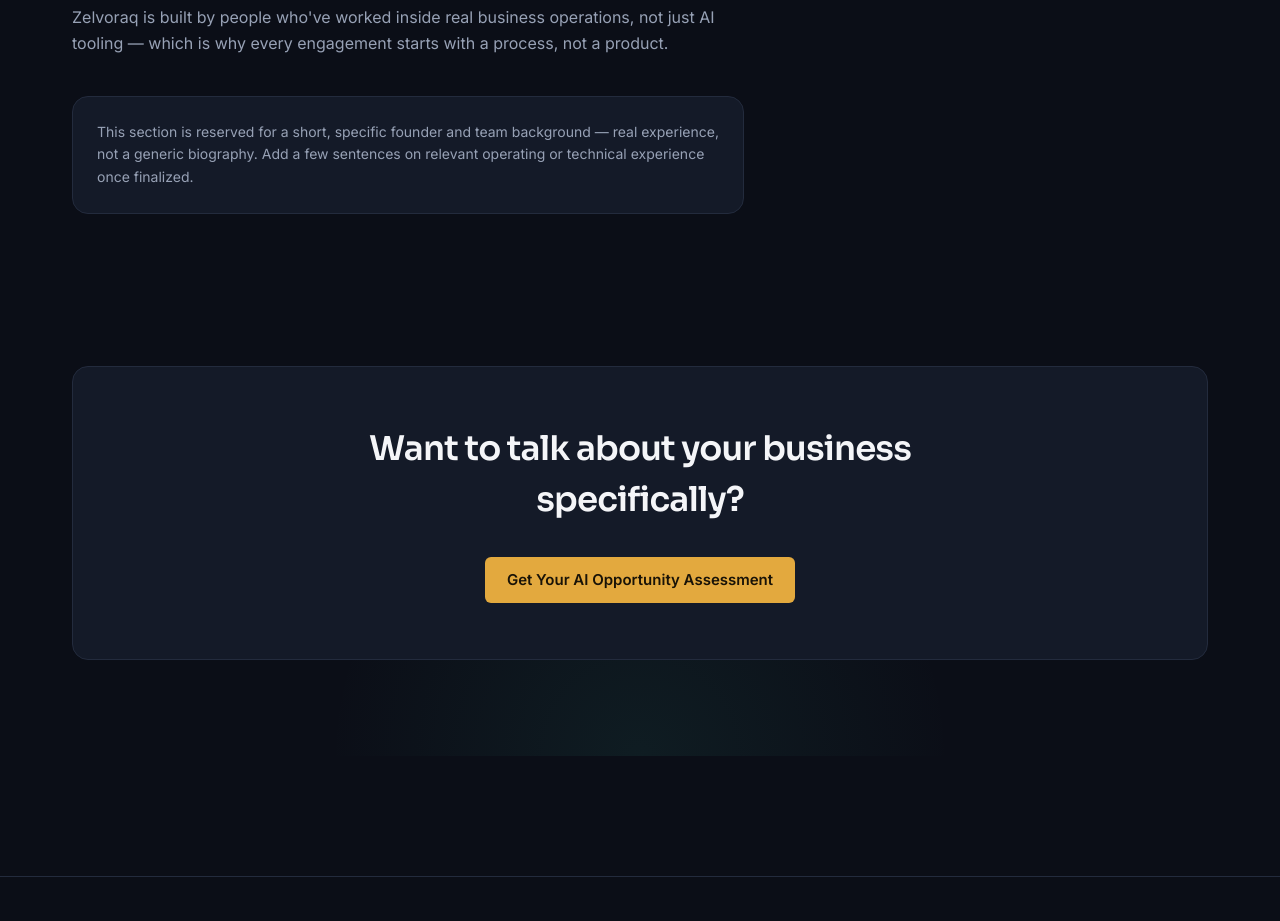
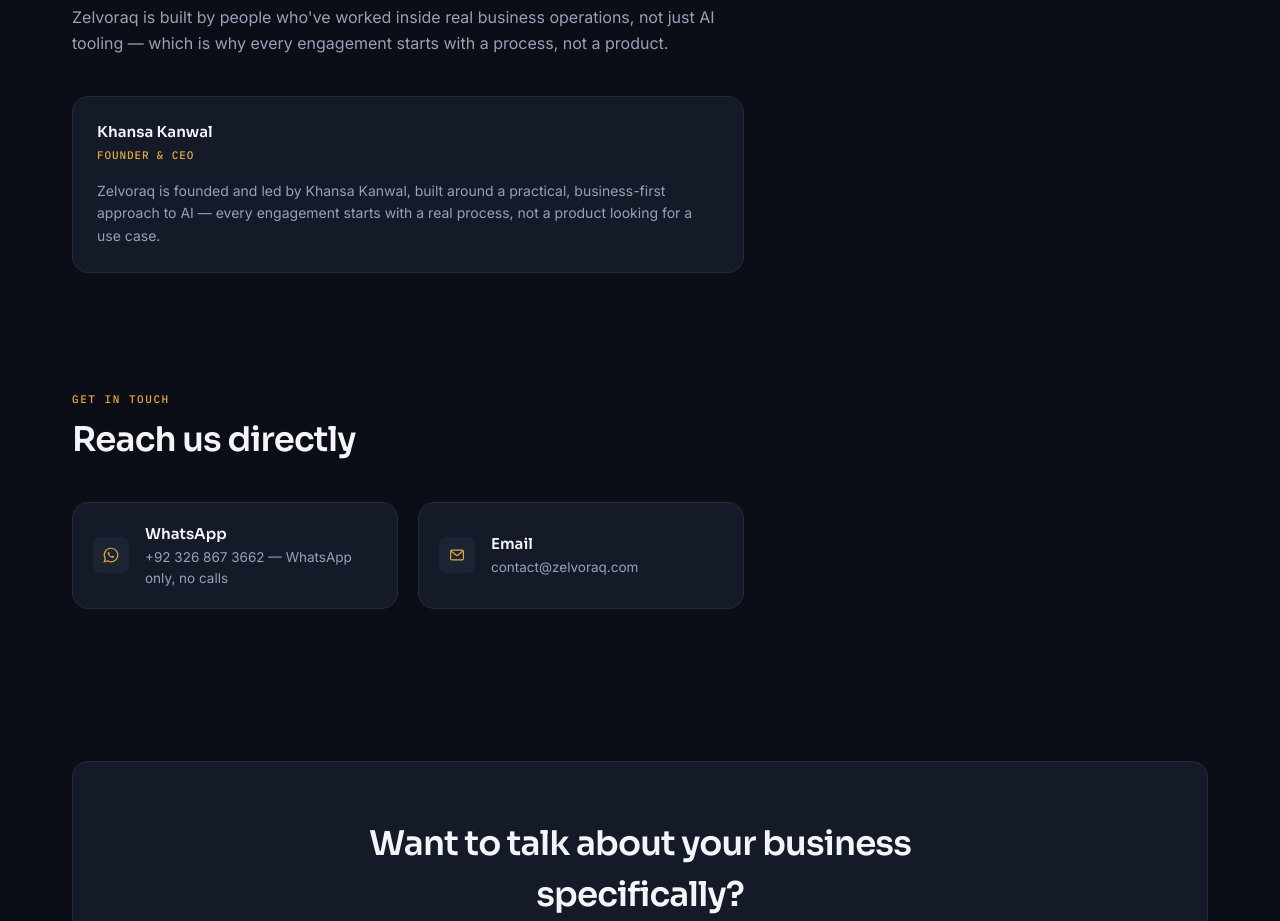
Before and after one commit to khansakanwal/Zelvoraq.com, a Next.js app: page /about in a window 1280 px wide. Shown: the part 1240-2161 px from the top of the page. Built offline with nearby package versions, Linux system fonts and the light colour scheme.

Commit message:
Update page.tsx

```diff
--- a/app/about/page.tsx
+++ b/app/about/page.tsx
@@ -56,15 +56,55 @@
           lede="Zelvoraq is built by people who've worked inside real business operations, not just AI tooling — which is why every engagement starts with a process, not a product."
         />
         <div className="bg-surface border border-borderc rounded-lg2 p-6 max-w-2xl">
+          <p className="font-display text-[15px] font-semibold mb-1">Khansa Kanwal</p>
+          <p className="font-mono text-[11px] tracking-[0.08em] uppercase text-accent mb-4">Founder &amp; CEO</p>
           <p className="text-secondary text-[14px] leading-relaxed">
-            {/* TODO: replace with your real founder/team background — kept general here
-                since no specific biographical details were provided. Keep it short:
-                relevant experience, why Zelvoraq exists, and what you personally
-                insist on for every project. */}
-            This section is reserved for a short, specific founder and team background —
-            real experience, not a generic biography. Add a few sentences on relevant
-            operating or technical experience once finalized.
+            {/* TODO: expand with more specific background/experience whenever ready — kept
+                short and honest here rather than inventing detail that wasn't provided. */}
+            Zelvoraq is founded and led by Khansa Kanwal, built around a practical,
+            business-first approach to AI — every engagement starts with a real process,
+            not a product looking for a use case.
           </p>
+        </div>
+      </section>
+
+      {/* NEW: Get in touch */}
+      <section className="max-w-container mx-auto px-6 md:px-8 py-14">
+        <SectionHeading eyebrow="Get in touch" title="Reach us directly" />
+        <div className="grid grid-cols-1 sm:grid-cols-2 gap-5 max-w-2xl">
+          <a
+            href="https://wa.me/923268673662"
+            target="_blank"
+            rel="noopener noreferrer"
+            className="group bg-surface border border-borderc rounded-lg2 p-5 flex items-center gap-4 transition-all duration-200 hover:border-borderc-strong hover:-translate-y-0.5"
+          >
+            <span className="w-9 h-9 rounded-[8px] bg-elevated flex items-center justify-center text-accent shrink-0">
+              <svg width="18" height="18" viewBox="0 0 24 24" fill="none" aria-hidden="true">
+                <path d="M12 3a9 9 0 0 0-7.75 13.5L3 21l4.6-1.2A9 9 0 1 0 12 3Z" stroke="currentColor" strokeWidth="1.6" />
+                <path d="M8.7 8.3c.18-.4.36-.4.53-.4.15 0 .32 0 .46.35.16.42.55 1.35.6 1.45.05.1.08.2 0 .33-.08.13-.12.22-.24.35-.12.13-.24.27-.35.4-.11.13-.22.24-.1.46.13.23.58.98 1.26 1.58.87.77 1.6 1 1.83 1.12.23.12.36.1.5-.06.14-.16.57-.65.72-.87.15-.23.3-.19.5-.11.2.08 1.24.58 1.45.68.21.1.35.15.4.24.06.09.06.5-.13 1-.19.5-1.07.94-1.46 1-.4.06-.85.08-1.36-.09-.31-.1-.71-.24-1.22-.46-2.15-.94-3.55-3.1-3.66-3.24-.11-.14-.9-1.19-.9-2.27 0-1.08.57-1.6.77-1.82Z" fill="currentColor" />
+              </svg>
+            </span>
+            <div>
+              <p className="font-display text-[15px] font-semibold mb-0.5">WhatsApp</p>
+              <p className="text-secondary text-[13.5px]">+92 326 867 3662 — WhatsApp only, no calls</p>
+            </div>
+          </a>
+
+          <a
+            href="mailto:contact@zelvoraq.com"
+            className="group bg-surface border border-borderc rounded-lg2 p-5 flex items-center gap-4 transition-all duration-200 hover:border-borderc-strong hover:-translate-y-0.5"
+          >
+            <span className="w-9 h-9 rounded-[8px] bg-elevated flex items-center justify-center text-accent shrink-0">
+              <svg width="18" height="18" viewBox="0 0 24 24" fill="none" aria-hidden="true">
+                <rect x="3.5" y="5.5" width="17" height="13" rx="2" stroke="currentColor" strokeWidth="1.6" />
+                <path d="M4.5 7l7.5 6 7.5-6" stroke="currentColor" strokeWidth="1.6" strokeLinecap="round" strokeLinejoin="round" />
+              </svg>
+            </span>
+            <div>
+              <p className="font-display text-[15px] font-semibold mb-0.5">Email</p>
+              <p className="text-secondary text-[13.5px]">contact@zelvoraq.com</p>
+            </div>
+          </a>
         </div>
       </section>
 
```
